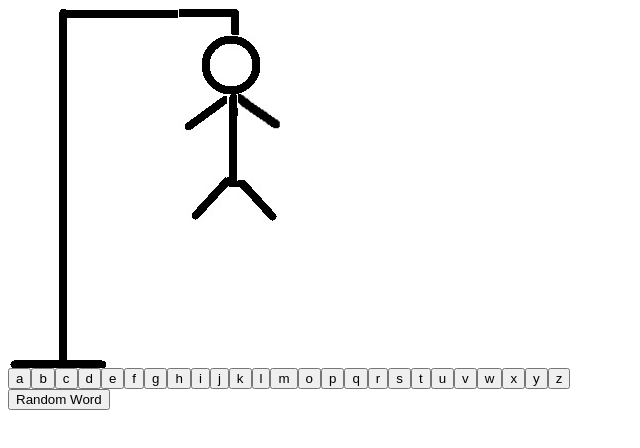
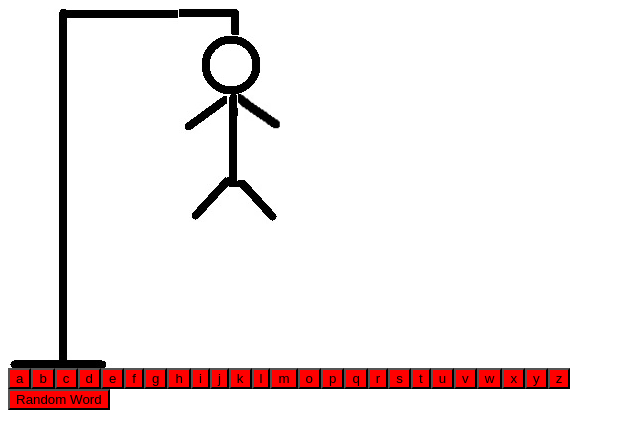
Before and after one commit to dylan-galbraith/dylan-janet-hangman, a React (Create React App) app in the folder client/: page / in a window 1280 px wide. Shown: the top 448 px of the page, without its empty margins (0-640 px from the left). Built offline with nearby package versions, Linux system fonts and the light colour scheme.

Commit message:
keyboard event handling

```diff
--- a/client/src/components/Keyboard/Keyboard.js
+++ b/client/src/components/Keyboard/Keyboard.js
@@ -1,11 +1,19 @@
 import React from 'react';
+import './Keyboard.scss';
 
 function Keyboard(props) {
+
+const clickHandler=(event) => {
+    if( event.key === props.key) {
+        return <li className="puzzle__letter" key={props.key} >{props.letter}</li>
+    }
+};
+
     let alphabetArr = ["a","b","c","d","e","f","g","h","i","j","k","l","m","o","p","q","r","s","t","u","v","w","x","y","z"]
     return (
         <div className="keyboard">
             {alphabetArr.map((letter)=> {
-                return <button type="submit" onCLick={props.clickHandler} giclassName="letter__box" key={letter}>{letter}</button>
+                return <button onCLick={clickHandler} className="keyboard__box" key={letter}>{letter}</button>
             })}
 
         </div>
--- a/client/src/components/Keyboard/Keyboard.scss
+++ b/client/src/components/Keyboard/Keyboard.scss
@@ -1,3 +1,12 @@
 .keyboard {
     display: flex;
+    &__box {
+        background-color: red;
+    }
+    &__box--active {
+        color: black;
+        background-color: black;
+    }
 }
+
+button {background-color: red;}
```
